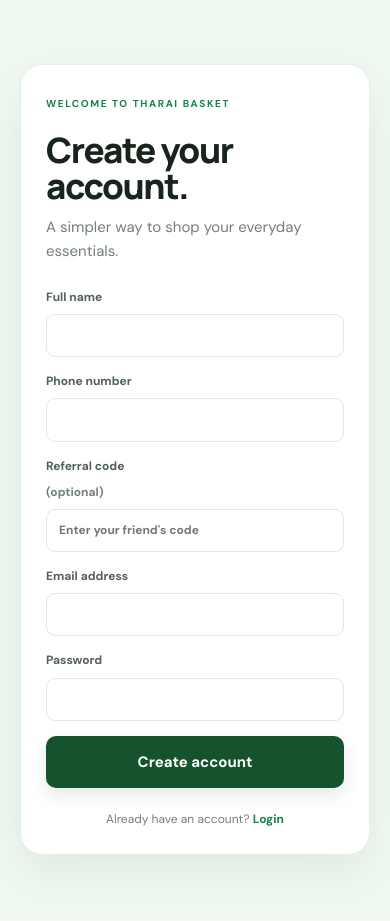
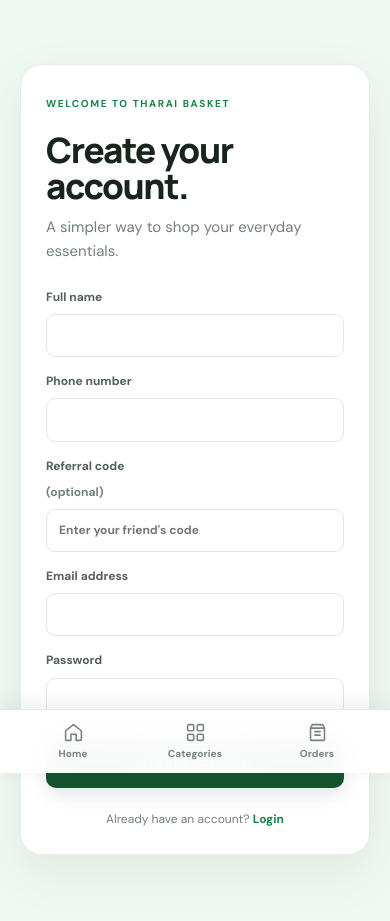
Before and after one commit to Dharun7715/Tharai-Basket, a Flask app: page /register in a window 390 px wide. Shown: the part 71-992 px from the top of the page. Run offline with Flask 3, Linux system fonts and the light colour scheme; some libraries are stand-ins or nearby versions.

Commit message:
Add mobile bottom navigation for home categories and orders

```diff
--- a/app/static/css/style.css
+++ b/app/static/css/style.css
@@ -102,3 +102,15 @@ body.tb-menu-open{overflow:hidden}
  .brand-logo{width:104px;max-height:49px}
  .nav-actions{margin-left:auto}
 }
+
+/* Mobile fixed bottom quick navigation */
+.tb-bottom-nav{display:none}
+@media(max-width:620px){
+ .tb-bottom-nav{position:fixed;left:0;right:0;bottom:0;z-index:80;display:grid;grid-template-columns:repeat(3,1fr);align-items:center;height:64px;padding:6px 12px calc(6px + env(safe-area-inset-bottom));background:rgba(255,255,255,.97);border-top:1px solid #e4ece5;box-shadow:0 -5px 22px rgba(20,60,32,.08);backdrop-filter:blur(14px)}
+ .tb-bottom-nav a{height:100%;display:flex;flex-direction:column;align-items:center;justify-content:center;gap:3px;color:#78847a;font-size:10px;font-weight:700;letter-spacing:.01em}
+ .tb-bottom-nav a svg{width:21px;height:21px;fill:none;stroke:currentColor;stroke-width:1.8;stroke-linecap:round;stroke-linejoin:round}
+ .tb-bottom-nav a.is-active{color:#176b39}
+ .tb-bottom-nav a.is-active svg{stroke-width:2.3}
+ body{padding-bottom:calc(68px + env(safe-area-inset-bottom))}
+ .site-footer{padding-bottom:calc(85px + env(safe-area-inset-bottom))}
+}
--- a/app/static/sw.js
+++ b/app/static/sw.js
@@ -1,4 +1,4 @@
-const CACHE='tharai-basket-shell-v4';
+const CACHE='tharai-basket-shell-v5';
 const SHELL=['/static/css/style.css','/static/js/app.js','/static/manifest.json'];
 self.addEventListener('install',event=>event.waitUntil(caches.open(CACHE).then(cache=>cache.addAll(SHELL)).then(()=>self.skipWaiting())));
 self.addEventListener('activate',event=>event.waitUntil(caches.keys().then(keys=>Promise.all(keys.filter(key=>key.startsWith('tharai-basket-shell-')&&key!==CACHE).map(key=>caches.delete(key)))).then(()=>self.clients.claim())));
--- a/app/templates/base.html
+++ b/app/templates/base.html
@@ -75,4 +75,19 @@
 {% block content %}{% endblock %}
 </main>
 <footer class="site-footer"><div class="container footer-grid"><div><a class="brand brand-footer" href="{{ url_for('index') }}" aria-label="Tharai Basket home"><img class="brand-logo" src="{{ url_for('static', filename='images/tharai-basket-logo.webp') }}" alt="Tharai Basket"></a><p>Everyday essentials, closer to home. Serving Tharamangalam with care.</p></div><div><h4>Explore</h4><a href="{{ url_for('index') }}#categories">Categories</a><a href="{{ url_for('cart') }}">Your basket</a><a href="{{ url_for('my_orders') if current_user.is_authenticated and current_user.role == 'customer' else url_for('login') }}">My orders</a></div><div><h4>Need help?</h4><p>Tharamangalam, Salem District<br>Tamil Nadu, India</p><p>WhatsApp ordering support<br><strong>Contact number to be configured</strong></p></div></div><div class="container footer-bottom">© {{ now.year }} Tharai Basket. Made for our town.</div></footer>
+
+<nav class="tb-bottom-nav" aria-label="Quick navigation">
+  <a href="{{ url_for('index') }}" class="{% if request.endpoint == 'index' %}is-active{% endif %}" aria-label="Home">
+    <svg viewBox="0 0 24 24" aria-hidden="true"><path d="m3 10 9-7 9 7v10a1 1 0 0 1-1 1h-5v-7H9v7H4a1 1 0 0 1-1-1z"/></svg>
+    <span>Home</span>
+  </a>
+  <a href="{{ url_for('index') }}#categories" aria-label="Categories">
+    <svg viewBox="0 0 24 24" aria-hidden="true"><rect x="3" y="3" width="7" height="7" rx="1.4"/><rect x="14" y="3" width="7" height="7" rx="1.4"/><rect x="3" y="14" width="7" height="7" rx="1.4"/><rect x="14" y="14" width="7" height="7" rx="1.4"/></svg>
+    <span>Categories</span>
+  </a>
+  <a href="{{ url_for('my_orders') if current_user.is_authenticated and current_user.role == 'customer' else url_for('login') }}" aria-label="Orders">
+    <svg viewBox="0 0 24 24" aria-hidden="true"><path d="M6 3h12l2 4v13a1 1 0 0 1-1 1H5a1 1 0 0 1-1-1V7z"/><path d="M4 7h16M9 11h6M9 15h6"/></svg>
+    <span>Orders</span>
+  </a>
+</nav>
 </body></html>
```
